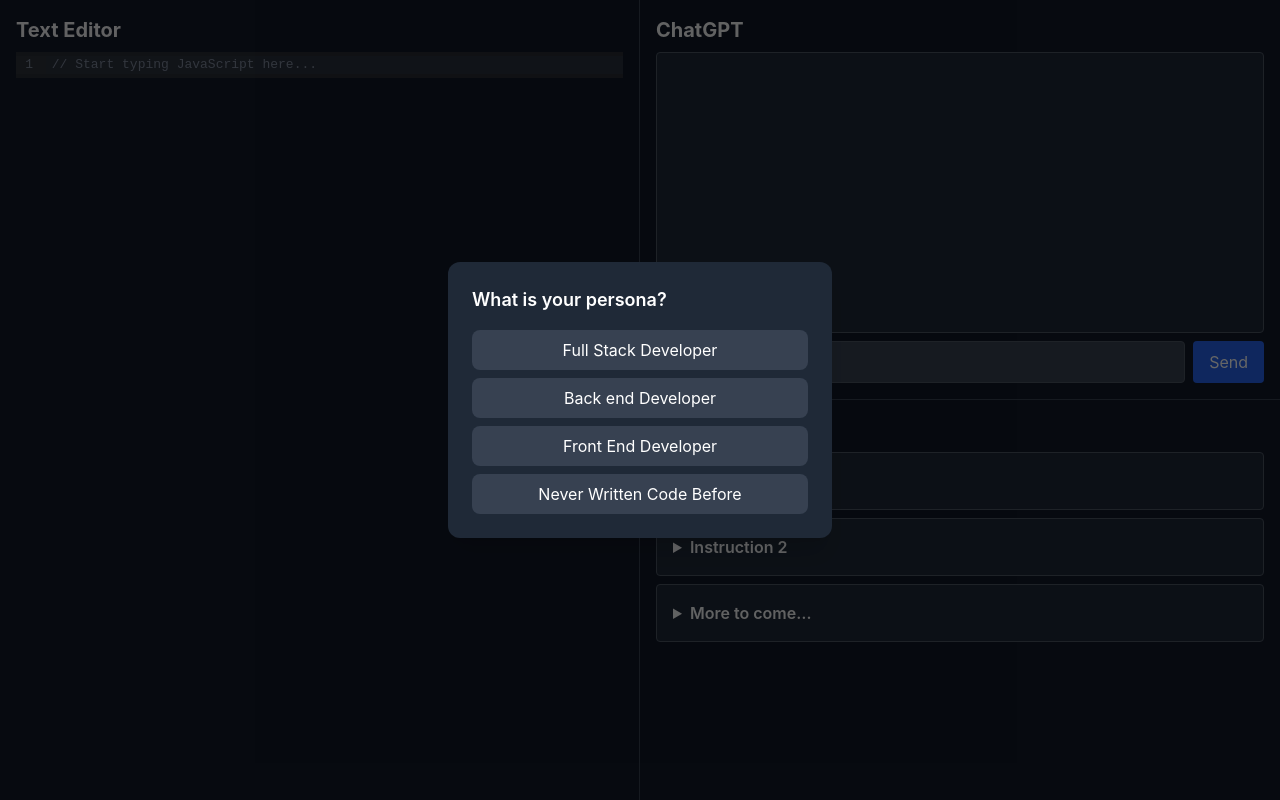
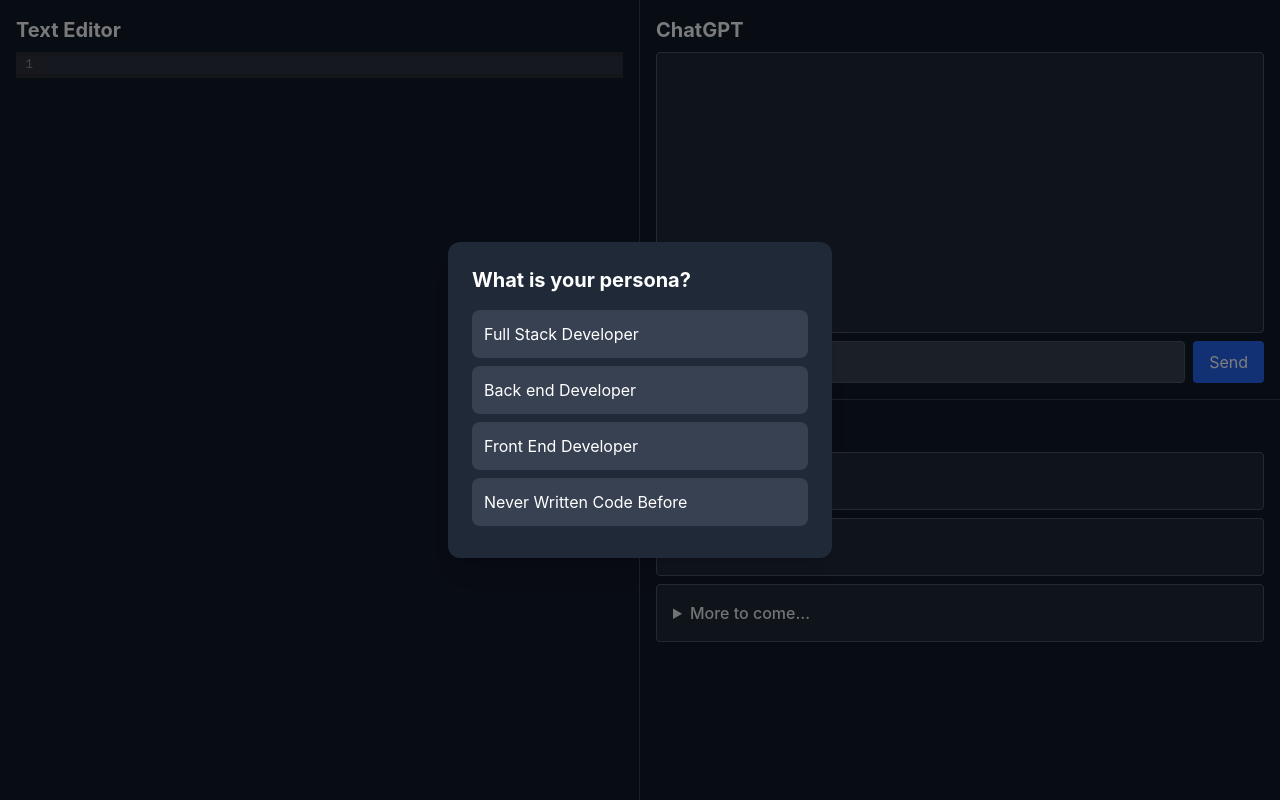
Before and after one commit to fhauben/kids-learning-summer-2025, a React (Create React App) app in the folder learning-prototype/: page / in a window 1280 px wide. Built offline with nearby package versions, Linux system fonts and the light colour scheme.

Commit message:
Added initial scaffolding for loading code from a file.  Next step is to pull this from the initial prompt response from ChatGPT

```diff
--- a/learning-prototype/package.json
+++ b/learning-prototype/package.json
@@ -5,6 +5,7 @@
   "proxy": "http://localhost:5000",
   "dependencies": {
     "@codemirror/lang-javascript": "^6.2.4",
+    "@codemirror/lang-python": "^6.2.1",
     "@codemirror/state": "^6.5.2",
     "@codemirror/theme-one-dark": "^6.1.2",
     "@codemirror/view": "^6.37.1",
--- /dev/null
+++ b/learning-prototype/public/starterCode.json
@@ -0,0 +1,3 @@
+{
+    "python": "# Welcome to Python!\nprint('Hello, world!')"
+}
--- a/learning-prototype/src/App.js
+++ b/learning-prototype/src/App.js
@@ -1,14 +1,14 @@
 import { useState, useEffect } from "react";
 import CodeMirror from "@uiw/react-codemirror";
-import { javascript } from "@codemirror/lang-javascript";
+import { python } from "@codemirror/lang-python";
 import { oneDark } from "@codemirror/theme-one-dark";
 
 export default function App() {
-  const [code, setCode] = useState("// Start typing JavaScript here...");
+  const [code, setCode] = useState("");
   const [input, setInput] = useState("");
   const [chatLog, setChatLog] = useState([]);
-  const [loading, setLoading] = useState(false);
-  const [modalStep, setModalStep] = useState(0);
+  const [showModal, setShowModal] = useState(true);
+  const [modalStep, setModalStep] = useState(1);
   const [persona, setPersona] = useState("");
   const [technology, setTechnology] = useState("");
 
@@ -17,7 +17,6 @@
     const newChatLog = [...chatLog, userMessage];
     setChatLog(newChatLog);
     setInput("");
-    setLoading(true);
 
     const response = await fetch("/api/chat", {
       method: "POST",
@@ -27,82 +26,68 @@
     const data = await response.json();
 
     setChatLog([...newChatLog, { role: "assistant", content: data.reply }]);
-    setLoading(false);
   };
 
+  /*
+  useEffect(() => {
+    fetch("/starterCode.json")
+      .then((res) => res.json())
+      .then((data) => {
+        if (data && data.python) {
+          setCode(data.python);
+        }
+      })
+      .catch((err) => console.error("Failed to load starter code:", err));
+  }, []);
+*/
+
+useEffect(() => {
+  if (!showModal && persona && technology) {
+    fetch("/starterCode.json")
+      .then((res) => res.json())
+      .then((data) => {
+        if (data && data.python) {
+          setCode(data.python);
+        }
+      })
+      .catch((err) => console.error("Failed to load starter code:", err));
+  }
+}, [showModal, persona, technology]);
+
   const renderModal = () => {
+    if (!showModal) return null;
+
+    const nextStep = () => setModalStep(modalStep + 1);
+    const prevStep = () => setModalStep(modalStep - 1);
+
     return (
-      <div className="fixed inset-0 bg-black bg-opacity-60 flex items-center justify-center z-50">
-        <div className="bg-gray-800 text-white p-6 rounded-xl shadow-xl w-96 animate-fade-in">
-          {modalStep === 0 && (
+      <div className="fixed inset-0 bg-black bg-opacity-50 flex items-center justify-center z-50">
+        <div className="bg-gray-800 text-white p-6 rounded-xl w-96 shadow-xl transition-opacity duration-300">
+          {modalStep === 1 && (
             <div>
-              <h2 className="text-lg font-semibold mb-4">What is your persona?</h2>
-              <div className="flex flex-col gap-2">
-                {[
-                  "Full Stack Developer",
-                  "Back end Developer",
-                  "Front End Developer",
-                  "Never Written Code Before",
-                ].map((option) => (
-                  <button
-                    key={option}
-                    onClick={() => {
-                      setPersona(option);
-                      setModalStep(1);
-                    }}
-                    className="bg-gray-700 hover:bg-gray-600 rounded-lg px-4 py-2"
-                  >
-                    {option}
-                  </button>
-                ))}
-              </div>
+              <h2 className="text-xl font-bold mb-4">What is your persona?</h2>
+              {["Full Stack Developer", "Back end Developer", "Front End Developer", "Never Written Code Before"].map(p => (
+                <button key={p} onClick={() => { setPersona(p); nextStep(); }} className="w-full text-left p-3 bg-gray-700 hover:bg-gray-600 rounded-lg mb-2">
+                  {p}
+                </button>
+              ))}
             </div>
           )}
-
-          {modalStep === 1 && (
+          {modalStep === 2 && (
             <div>
-              <h2 className="text-lg font-semibold mb-4">Select the technology you'd like to learn</h2>
-              <div className="flex flex-col gap-2">
-                <button
-                  onClick={() => {
-                    setTechnology("Python");
-                    setModalStep(2);
-                  }}
-                  className="bg-gray-700 hover:bg-gray-600 rounded-lg px-4 py-2"
-                >
-                  Python
-                </button>
-                <button
-                  onClick={() => setModalStep(0)}
-                  className="text-sm text-blue-300 hover:underline mt-2"
-                >
-                  ← Back
-                </button>
-              </div>
+              <h2 className="text-xl font-bold mb-4">Select the technology you'd like to learn</h2>
+              <button onClick={() => { setTechnology("Python"); nextStep(); }} className="w-full text-left p-3 bg-gray-700 hover:bg-gray-600 rounded-lg mb-2">
+                Python
+              </button>
+              <button onClick={prevStep} className="text-sm text-gray-400 hover:text-gray-200 mt-2">Back</button>
             </div>
           )}
-
-          {modalStep === 2 && (
+          {modalStep === 3 && (
             <div>
-              <h2 className="text-lg font-semibold mb-4">Confirm your selections</h2>
-              <p className="mb-4">
-                Persona: <strong>{persona}</strong>
-                <br />Technology: <strong>{technology}</strong>
-              </p>
-              <div className="flex justify-between">
-                <button
-                  onClick={() => setModalStep(1)}
-                  className="text-sm text-blue-300 hover:underline"
-                >
-                  ← Back
-                </button>
-                <button
-                  onClick={() => setModalStep(-1)}
-                  className="bg-green-600 hover:bg-green-500 px-4 py-2 rounded-lg"
-                >
-                  Confirm
-                </button>
-              </div>
+              <h2 className="text-xl font-bold mb-4">Confirm Your Selection</h2>
+              <p className="mb-4">Persona: <strong>{persona}</strong><br />Technology: <strong>{technology}</strong></p>
+              <button onClick={() => setShowModal(false)} className="w-full p-3 bg-blue-600 hover:bg-blue-700 rounded-lg">Confirm</button>
+              <button onClick={prevStep} className="text-sm text-gray-400 hover:text-gray-200 mt-2">Back</button>
             </div>
           )}
         </div>
@@ -111,8 +96,8 @@
   };
 
   return (
-    <div className="dark bg-gray-900 text-gray-100 flex h-screen relative">
-      {modalStep >= 0 && renderModal()}
+    <div className="dark bg-gray-900 text-gray-100 flex h-screen">
+      {renderModal()}
 
       {/* Left: Code Editor */}
       <div className="w-1/2 p-4 border-r border-gray-700 flex flex-col">
@@ -121,7 +106,7 @@
           <CodeMirror
             value={code}
             height="100%"
-            extensions={[javascript()]}
+            extensions={[python()]}
             theme={oneDark}
             onChange={(value) => setCode(value)}
           />
@@ -139,7 +124,6 @@
                 <strong>{msg.role === "user" ? "You" : "AI"}:</strong> {msg.content}
               </div>
             ))}
-            {loading && <div className="italic text-gray-400">AI is typing<span className="animate-pulse">...</span></div>}
           </div>
           <div className="flex gap-2">
             <input
@@ -151,7 +135,6 @@
             />
             <button
               onClick={handleSend}
-              disabled={loading || !input.trim()}
               className="bg-blue-600 hover:bg-blue-700 text-white px-4 py-2 rounded"
             >
               Send
@@ -163,12 +146,10 @@
         <div className="h-1/2 p-4 overflow-auto">
           <h2 className="text-xl font-bold mb-2">Instructions</h2>
           <div className="space-y-2">
-            {["Instruction 1", "Instruction 2", "More to come…"].map((instruction, idx) => (
-              <details key={idx} className="bg-gray-800 border border-gray-600 rounded p-4">
-                <summary className="cursor-pointer font-semibold">{instruction}</summary>
-                <div className="mt-2 text-gray-300 text-sm">
-                  Detailed explanation for {instruction} goes here.
-                </div>
+            {["Instruction 1", "Instruction 2", "More to come…"].map((inst, index) => (
+              <details key={index} className="bg-gray-800 border border-gray-600 rounded p-4">
+                <summary className="cursor-pointer text-gray-200 font-medium">{inst}</summary>
+                <p className="text-gray-400 mt-2">Details about {inst.toLowerCase()}.</p>
               </details>
             ))}
           </div>
```
Also changed, not shown: 1 other file (tests, documents, lock files or other folders).
